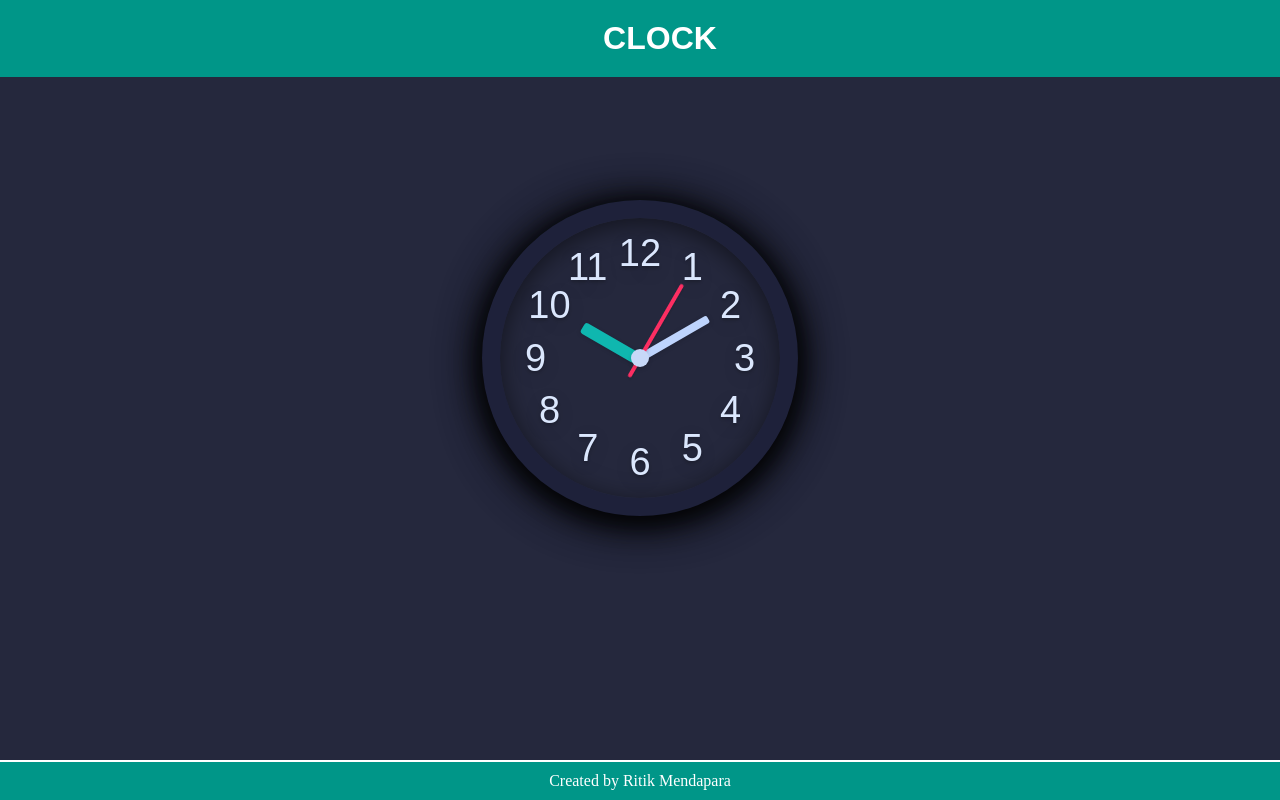
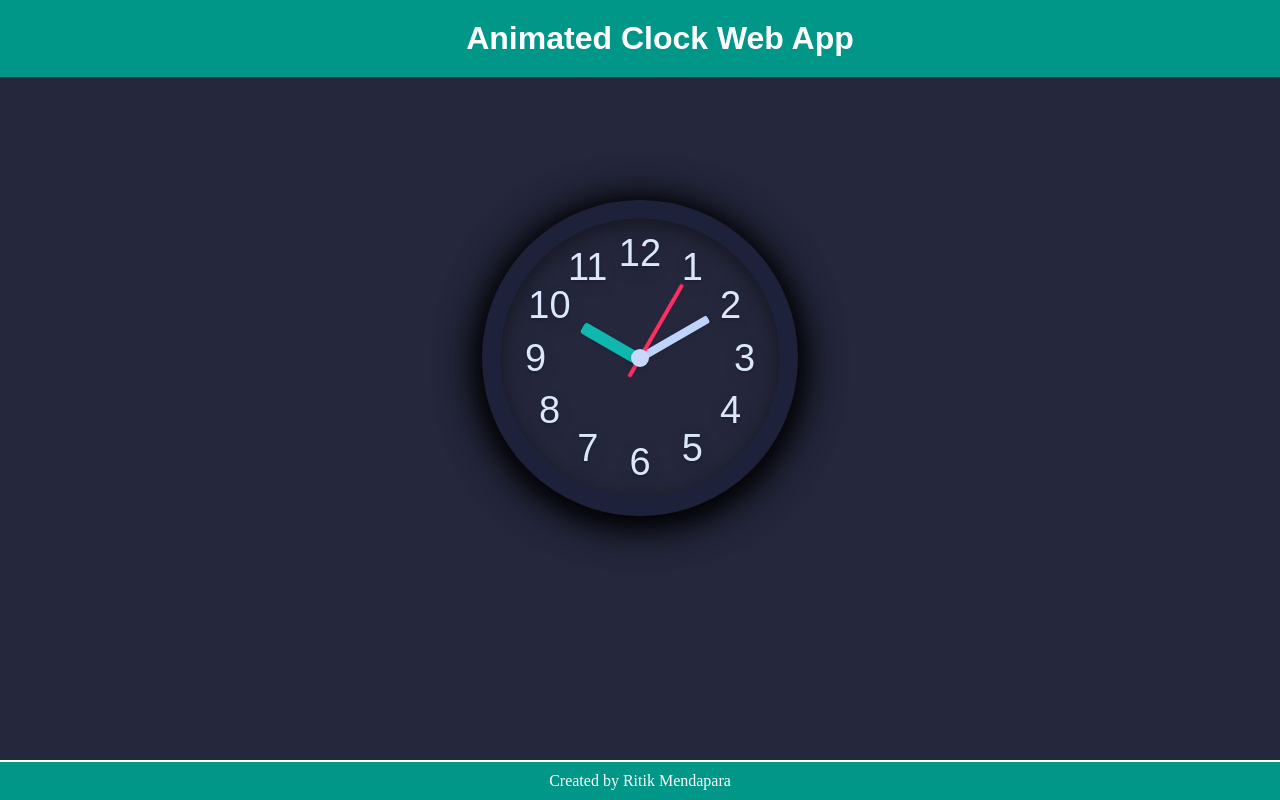
Before and after one commit to mendapararitik/Clock, a plain HTML site: page index.html in a window 1280 px wide. Drawn offline with Linux system fonts and the light colour scheme.

Commit message:
Add files via upload

```diff
--- a/index.html
+++ b/index.html
@@ -10,7 +10,7 @@
 </head>
 <body>
     <div class="wrapper">
-        <ul id="clocktext">CLOCK</ul>
+        <ul id="clocktext">Animated Clock Web App</ul>
         <ul id="clock">
             <li class="numbers"><span>1</span></li>
             <li class="numbers"><span>2</span></li>
```
